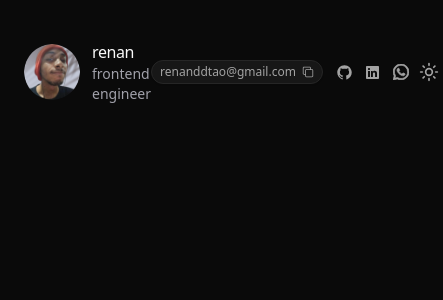
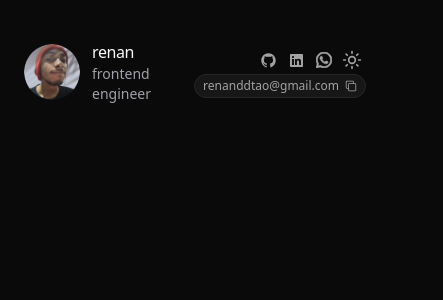
Before and after one commit to RenanSui/portfolio, a Next.js app: page / in a window 390 px wide. Shown: the top 300 px of the page, 443 px wide, since content can reach past the window. Built offline with nearby package versions, Linux system fonts and the light colour scheme; no server answers.

Commit message:
feat: add mobile friendly layout

```diff
--- a/src/components/layouts/site-header.tsx
+++ b/src/components/layouts/site-header.tsx
@@ -19,8 +19,7 @@ export function SiteHeader() {
           </div>
         </div>
 
-        <div className="flex items-center gap-2">
-          <CopyEmail />
+        <div className="flex flex-col items-end md:flex-row-reverse md:gap-2">
           <div className="flex items-center">
             <a
               href={siteConfig.links.githubAccount}
@@ -45,6 +44,7 @@ export function SiteHeader() {
             </a>
             <ThemeToggler />
           </div>
+          <CopyEmail />
         </div>
       </div>
     </header>
```
